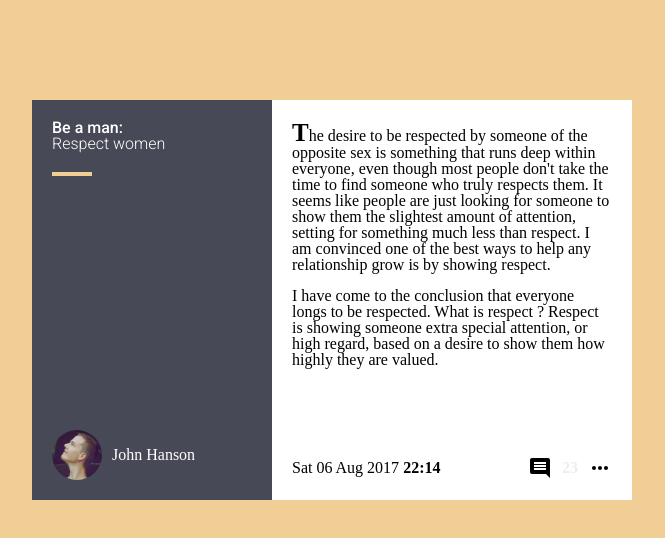
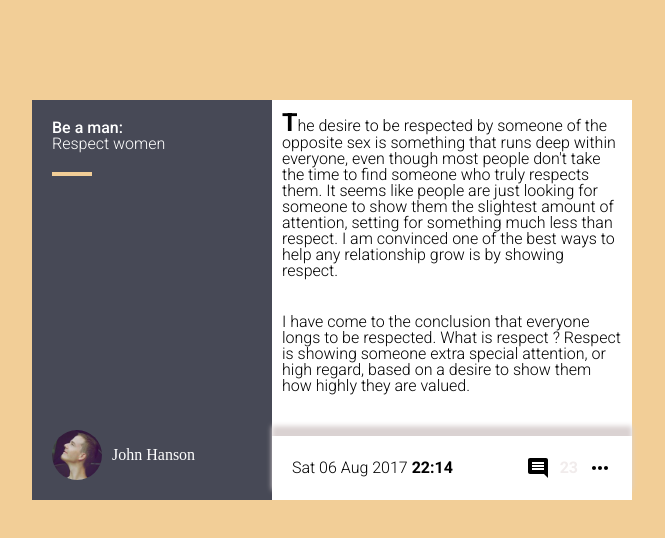
Before and after one commit to BigDevTom/lea-thomas-colliot-projet-integration-1, a plain HTML site: page index.html in a window 1280 px wide. Shown: the whole page, without its empty margins (308-973 px from the left). Drawn offline with Linux system fonts and the light colour scheme.

Commit message:
derniere modif

```diff
--- a/index.html
+++ b/index.html
@@ -3,12 +3,13 @@
 <head>
     <meta charset="UTF-8">
     <meta name="viewport" content="width=device-width, initial-scale=1.0">
+    <meta name=“description” content="Exercice de de maquette" />
     <link rel="stylesheet" href="style/reset.css">
     <link rel="preconnect" href="https://fonts.googleapis.com">
     <link rel="preconnect" href="https://fonts.gstatic.com" crossorigin>
     <link href="https://fonts.googleapis.com/css2?family=Roboto:ital,wght@0,100;0,300;0,400;0,500;0,700;0,900;1,100;1,300;1,400;1,500;1,700;1,900&display=swap" rel="stylesheet">
     <link rel="stylesheet" href="style/style.css">
-    <title>Document</title>
+    <title>Maquette</title>
 </head>
 <body>
     <div id="conteneur">
--- a/style/style.css
+++ b/style/style.css
@@ -69,22 +69,22 @@ body {
     flex-direction: column;
     justify-content: space-between;
     background-color: #FFFFFF;
-    font-family: "Roboto" sans-serif;
+    font-family: "Roboto", sans-serif;
     font-weight: 300;
     font-style: normal;
     color: black;
     height: 100%;
     width: 60%;
-    padding: 20px;
 }
 
 #texte p {
     margin-bottom: 15px;
+    padding: 10px;
 
 }
 
 #texte p > span {
-    font-family: "Roboto" sans-serif;
+    font-family: "Roboto", sans-serif;
     font-weight: 700;
     font-style: normal;
     font-size: 25px;
@@ -94,9 +94,11 @@ body {
     display: flex;
     align-items: center;
     justify-content: space-between;
-    font-family: "Roboto" sans-serif;
+    font-family: "Roboto", sans-serif;
     font-weight: 300;
     font-style: normal;
+    padding: 20px;
+    box-shadow: 0px -10px 5px rgb(218, 210, 210);
 }
 
 #menu span {
```
